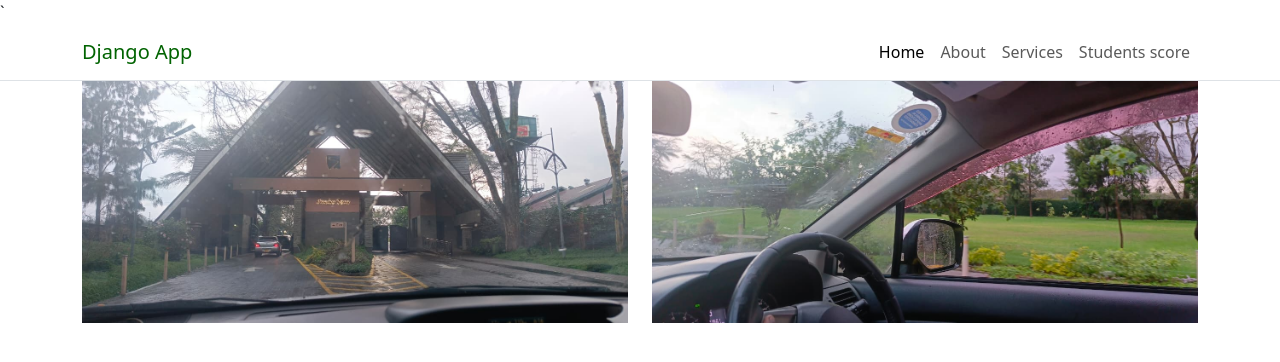
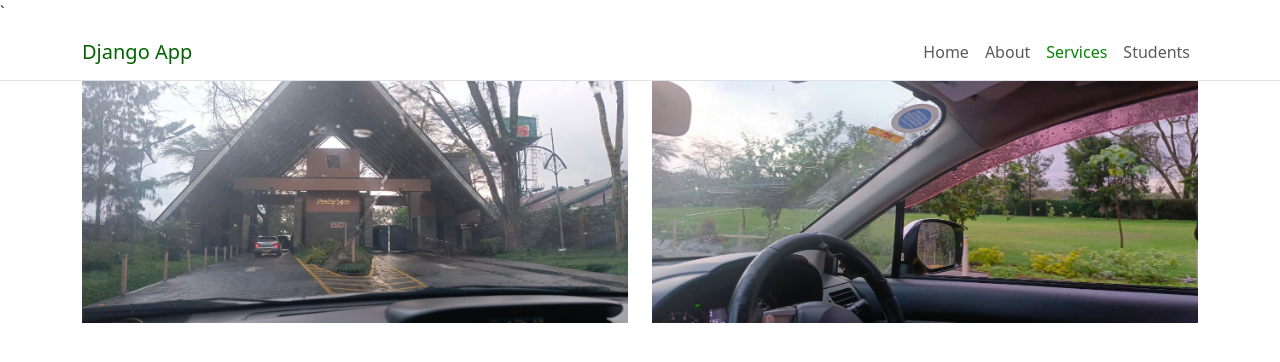
Before and after one commit to MitchelDorothy-ot/testing_django, a Django app: page /services in a window 1280 px wide. Shown: the top 362 px of the page. Run offline with Django 5.2, Linux system fonts and the light colour scheme.

Commit message:
Active link

```diff
--- a/static/css/custom.css
+++ b/static/css/custom.css
@@ -1,3 +1,7 @@
-.navbar-brand{
+.navbar-brand {
     color: #016301;
 }
+
+.navbar-nav .nav-link.active, .navbar-nav, .nav-link.show {
+    color: #038503;
+}
--- a/templates/master.html
+++ b/templates/master.html
@@ -7,7 +7,8 @@
           content="width=device-width, user-scalable=no, initial-scale=1.0, maximum-scale=1.0, minimum-scale=1.0">
     <meta http-equiv="X-UA-Compatible" content="ie=edge">
     <link href="https://cdn.jsdelivr.net/npm/bootstrap@5.3.8/dist/css/bootstrap.min.css" rel="stylesheet">
-    <link rel="stylesheet" href="{% static 'css/custom.css' %}">`
+    <link rel="stylesheet" href="{% static 'css/custom.css' %}">
+    `
     <link rel="stylesheet" href="https://cdnjs.cloudflare.com/ajax/libs/animate.css/4.1.1/animate.min.css"/>
 
     <title>
@@ -23,17 +24,29 @@
         </button>
         <div class="collapse navbar-collapse" id="collapsibleNavbar">
             <ul class="navbar-nav ms-auto">
+                {% url 'home' as home_url %}
                 <li class="nav-item">
-                    <a class="nav-link active" href="{% url 'home' %}">Home</a>
+                    <a class="nav-link {% if request.path == home_url %}
+                    	active
+                    {% endif %} " href="{% url 'home' %}">Home</a>
                 </li>
+                {% url 'about' as about_url %}
                 <li class="nav-item">
-                    <a class="nav-link" href="{% url 'about' %}">About</a>
+                    <a class="nav-link {% if request.path == about_url %}
+                    	active
+                    {% endif %}" href="{% url 'about' %}">About</a>
                 </li>
+                {% url 'services' as services_url %}
                 <li class="nav-item">
-                    <a class="nav-link" href="{% url 'services' %}">Services</a>
+                    <a class="nav-link {% if request.path == services_url %}
+                    	active
+                    {% endif %}" href="{% url 'services' %}">Services</a>
                 </li>
+                {% url 'students' as students_url %}
                 <li class="nav-item">
-                    <a class="nav-link" href="{% url 'students' %}">Students score</a>
+                    <a class="nav-link {% if request.path == students_url %}
+                    	active
+                    {% endif %}" href="{% url 'students' %}">Students</a>
                 </li>
             </ul>
         </div>
--- a/templates/services.html
+++ b/templates/services.html
@@ -9,11 +9,16 @@
         <div class="row">
             <div class=col-sm-6>
                 <img src="{% static 'images/img_1.jpeg' %}" class="img-fluid" alt="img-fluid">
+                <p><i class="bi bi-radar"></i></p>
             </div>
             <div class=col-sm-6>
                 <img src="{% static 'images/img_2.jpeg' %}" class="img-fluid" alt="img-fluid">
+                <p><i class="bi bi-truck"></i></p>
             </div>
         </div>
     </div>
+{% endblock %}
 
+{% block extra_links %}
+    <link rel="stylesheet" href="https://cdn.jsdelivr.net/npm/bootstrap-icons@1.13.2/font/bootstrap-icons.min.css">
 {% endblock %}
--- a/templates/students.html
+++ b/templates/students.html
@@ -4,7 +4,7 @@
 
 {% block content %}
     <div class="container">
-        <div class="row">
+        <div class="row justify-content-center">
             <div class="col-8">
                 <table class="table">
                     <tr>
```
Also changed, not shown: django_vertex/urls.py (+4 -4 lines). Lines whose indentation alone changed are shown as unchanged.
